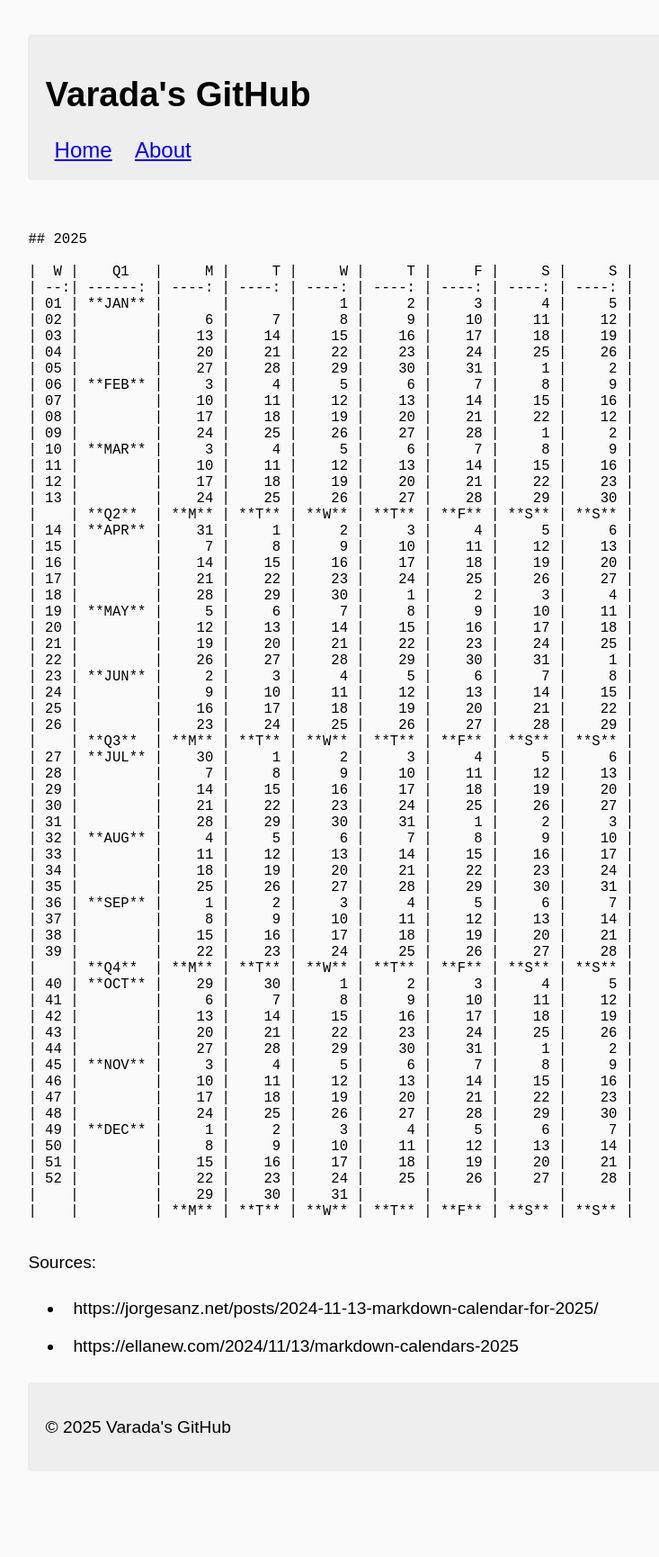
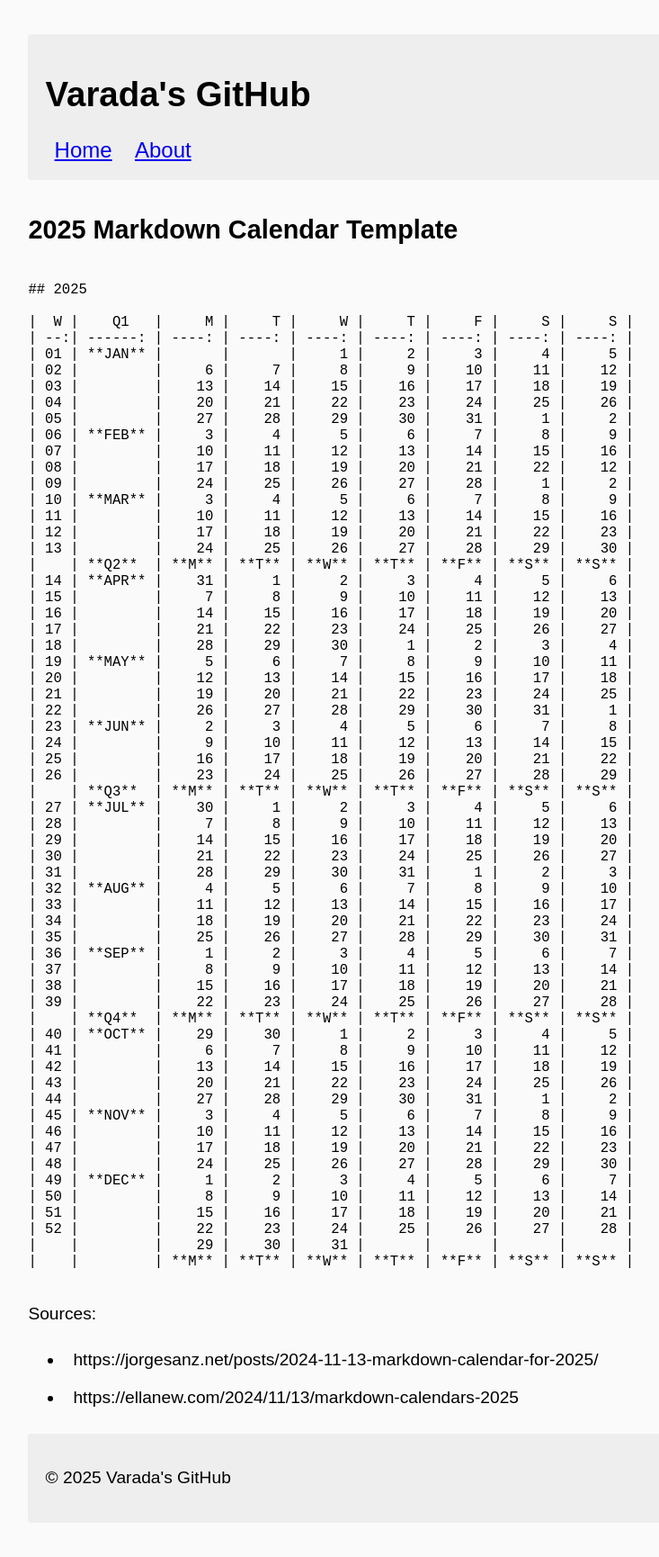
Before and after one commit to ivarada/ivarada.github.io, a Jekyll site: the page built from calendar/calendar-y-2025.md, in a window 1280 px wide. Shown: the whole page at 90% size, without its empty margins (7-740 px from the left). Built offline with Jekyll 4.4.1, drawn with Linux system fonts in a browser that asks for light colours; before the commit the page ends 1673 px from its top, so only the background shows below that.

Commit message:
Update calendar-y-2025.md

```diff
--- a/calendar/calendar-y-2025.md
+++ b/calendar/calendar-y-2025.md
@@ -2,6 +2,9 @@
 title: 2025 Markdown Template
 layout: default
 ---
+
+## 2025 Markdown Calendar Template
+
 <pre><code>
 ## 2025
 
```
